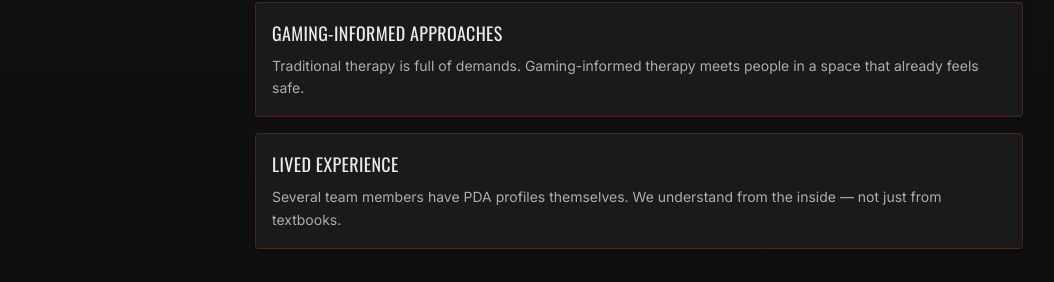
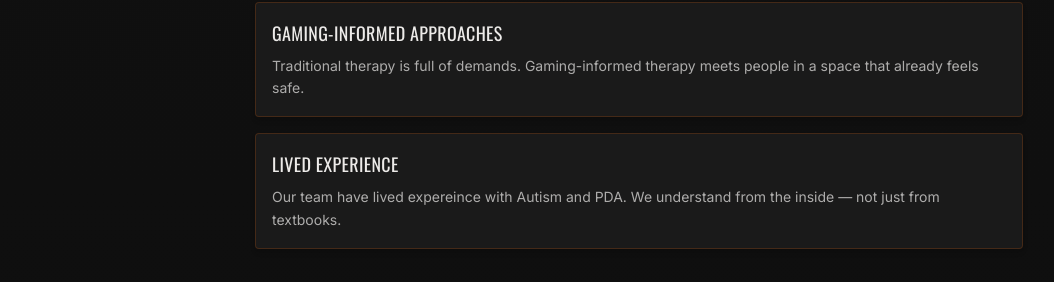
Before and after one commit to EstusHealth/estus-health-website, a React (Vite) app: page /learn/understanding-pda in a window 1280 px wide. Shown: the part 3172-3454 px from the top of the page, without its empty margins (1-1055 px from the left). Built offline with nearby package versions, Linux system fonts and the light colour scheme.

Commit message:
Update LearnPDA.jsx

```diff
--- a/src/pages/learn/LearnPDA.jsx
+++ b/src/pages/learn/LearnPDA.jsx
@@ -263,7 +263,7 @@ export default function LearnPDA() {
                 <Card className="p-4 border-primary/20">
                   <h3 className="font-display text-lg mb-2">Lived Experience</h3>
                   <p className="text-foreground/70 text-sm leading-relaxed">
-                    Several team members have PDA profiles themselves. We understand from the
+                    Our team have lived expereince with Autism and PDA. We understand from the
                     inside — not just from textbooks.
                   </p>
                 </Card>
```
